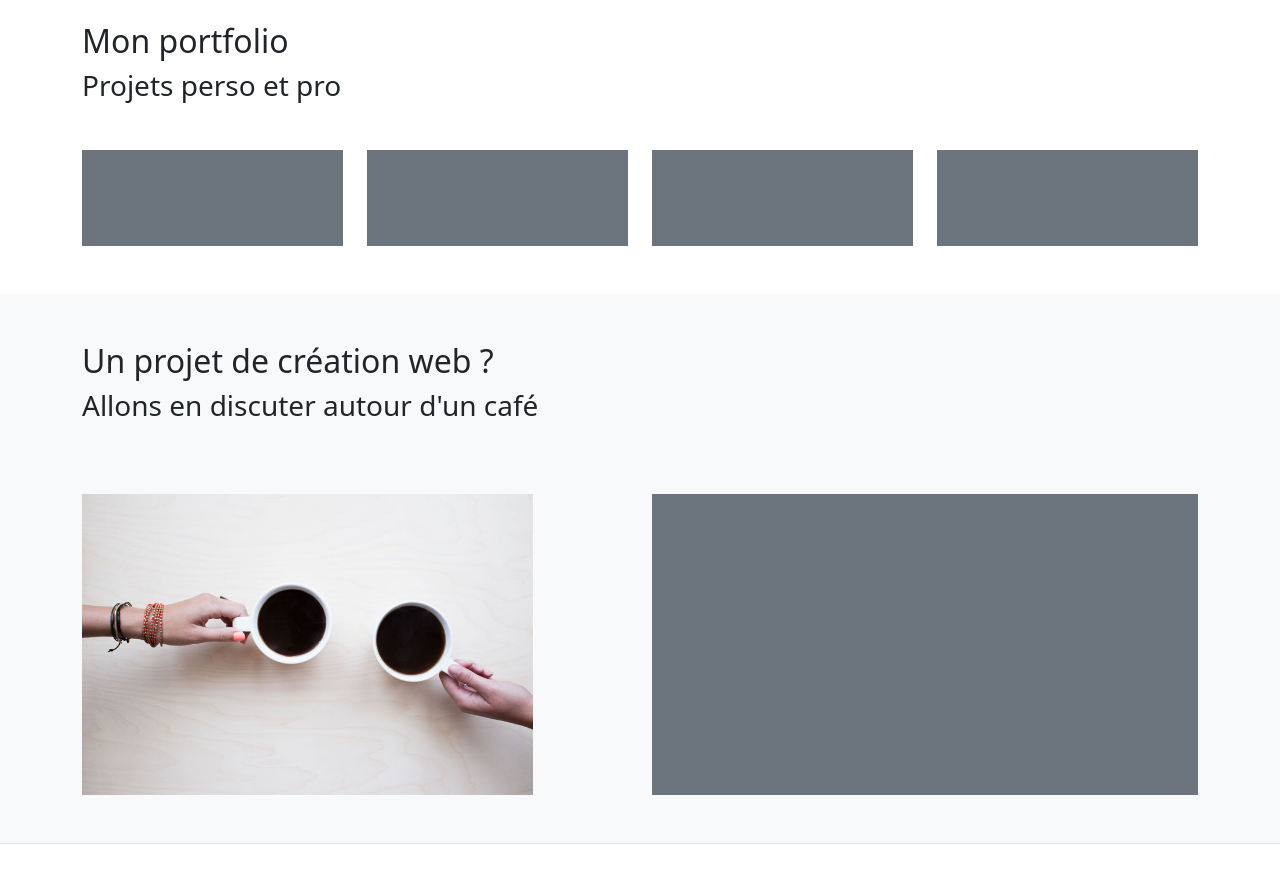
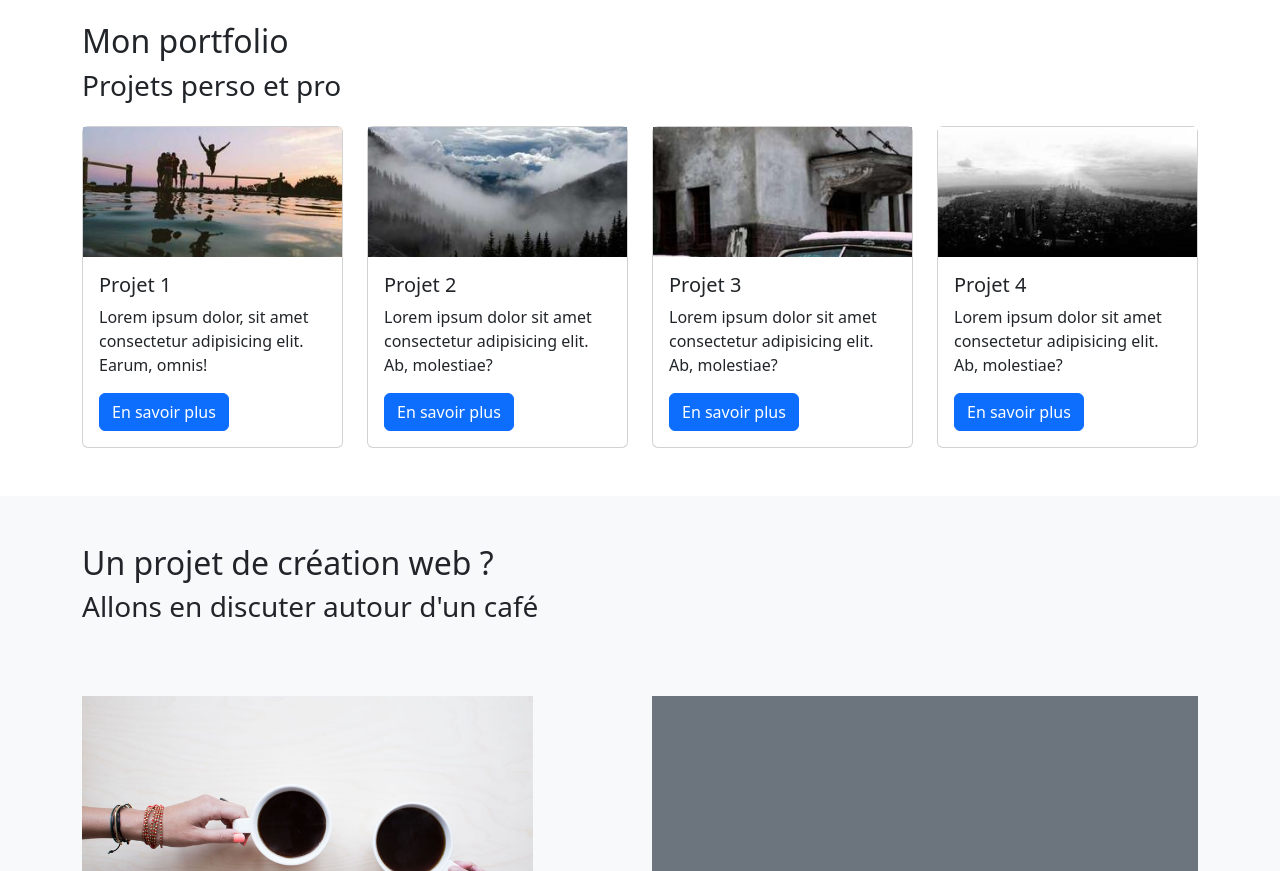
Before and after one commit to binetougaye/formation-bootsrap, a plain HTML site: page index.html in a window 1280 px wide. Shown: the part 1940-2811 px from the top of the page. Drawn offline with nearby package versions, Linux system fonts and the light colour scheme.

Commit message:
card dispo

```diff
--- a/index.html
+++ b/index.html
@@ -246,25 +246,51 @@
         <div class="container">
           <h2>Mon portfolio</h2>
           <h3>Projets perso et pro</h3>
-          <div class="row gy-4 mt-4">
-            <div class="col-3">
-              <div class="bg-secondary h-100 w-100 py-5">
+          <div class="row mt-4">
+            <div class="col-12 col-sm-6 col-md-4 col-lg-3">
+              <div class="card">
+                <img src="images/first.jpg" alt="">
+                <div class="card-body">
+                  <h5 class="card-title">Projet 1</h5>
+                  <p class="card-text">Lorem ipsum dolor, sit amet consectetur adipisicing elit. Earum, omnis!</p>
+                  <button class="btn btn-primary">En savoir plus</button>
+                </div>
               </div>
             </div>
-            <div class="col-3">
-              <div class="bg-secondary h-100 w-100 py-5">
+            <div class="col-12 col-sm-6 col-md-4 col-lg-3">
+              <div class="card">
+                <img src="images/image2.jpg" alt="">
+                <div class="card-body">
+                  <h5 class="card-title">Projet 2</h5>
+                  <p class="card-text">Lorem ipsum dolor sit amet consectetur adipisicing elit. Ab, molestiae?</p>
+                  <button class="btn btn-primary">En savoir plus</button>
+                </div>
               </div>
             </div>
-            <div class="col-3">
-              <div class="bg-secondary h-100 w-100 py-5">
+            <div class="col-12 col-sm-6 col-md-4 col-lg-3">
+              <div class="card">
+                <img src="images/image3.jpg" alt="">
+                <div class="card-body">
+                  <h5 class="card-title">Projet 3</h5>
+                  <p class="card-text">Lorem ipsum dolor sit amet consectetur adipisicing elit. Ab, molestiae?</p>
+                  <button class="btn btn-primary">En savoir plus</button>
+                </div>
               </div>
             </div>
-            <div class="col-3">
-              <div class="bg-secondary h-100 w-100 py-5">
+            <div class="col-12 col-sm-6 col-md-4 col-lg-3">
+              <div class="card">
+                <img src="images/image4.jpg" alt="">
+                <div class="card-body">
+                  <h5 class="card-title">Projet 4</h5>
+                  <p class="card-text">Lorem ipsum dolor sit amet consectetur adipisicing elit. Ab, molestiae?</p>
+                  <button class="btn btn-primary">En savoir plus</button>
+                </div>
               </div>
             </div>
           </div>
         </div>
+
+
       </section>
 
       <section class="py-5 bg-light">
```
Also changed, not shown: images/first.jpg (added), images/image1.jpg (added), images/image2.jpg (added), images/image3.jpg (added), images/image4.jpg (added).
